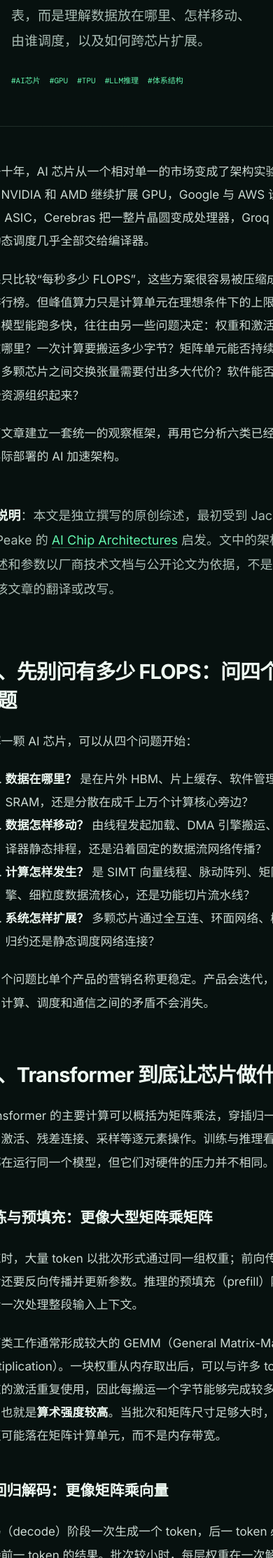
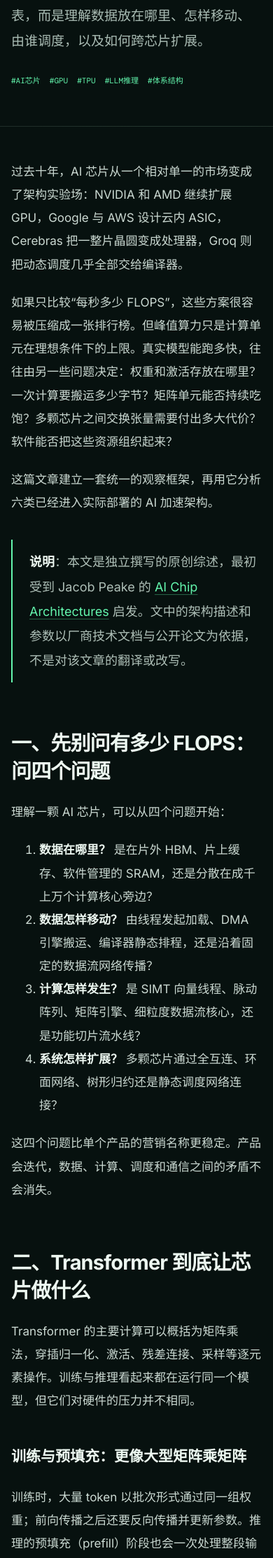
Before and after one commit to YongCHN/yongchn.github.io, a Jekyll site: the page built from _posts/2026-08-24-ai-chip-architectures.md, in a window 390 px wide. Shown: the part 458-2684 px from the top of the page at 70% size. Built offline with Jekyll 4.4.1, drawn with Linux system fonts in a browser that asks for light colours.

Commit message:
fix: prevent mobile article overflow

```diff
--- a/assets/css/main.css
+++ b/assets/css/main.css
@@ -124,6 +124,7 @@ img { display: block; max-width: 100%; }
 .post-hero h1 { margin: 0; font-size: clamp(40px, 6vw, 66px); line-height: 1.18; letter-spacing: -.05em; }
 .post-description { margin: 26px 0 0; color: #a9bbb3; font-size: 19px; line-height: 1.85; }
 .article-grid { display: grid; grid-template-columns: 170px minmax(0, var(--narrow)); gap: 70px; justify-content: center; padding-top: 72px; padding-bottom: 120px; }
+.article-main { min-width: 0; }
 .aside-sticky { position: sticky; top: 28px; display: flex; flex-direction: column; color: var(--text-muted); font-size: 12px; }
 .aside-sticky strong { margin-bottom: 24px; color: var(--text); font-size: 13px; }
 .aside-label { margin-bottom: 5px; color: #5d756a; font-family: var(--mono); font-size: 10px; letter-spacing: .1em; text-transform: uppercase; }
@@ -132,7 +133,7 @@ img { display: block; max-width: 100%; }
 .translation-note strong { font-size: 14px; }
 .translation-note p { margin: 5px 0; color: var(--text-muted); font-size: 13px; }
 .translation-note a { color: var(--warm); font-size: 12px; }
-.prose { color: #cbd9d2; font-size: 17px; line-height: 1.95; }
+.prose { min-width: 0; color: #cbd9d2; overflow-wrap: anywhere; font-size: 17px; line-height: 1.95; }
 .prose > *:first-child { margin-top: 0; }
 .prose h2 { margin: 2.3em 0 .7em; color: var(--text); font-size: 29px; line-height: 1.4; letter-spacing: -.03em; }
 .prose h3 { margin: 2em 0 .6em; color: var(--text); font-size: 21px; }
@@ -142,10 +143,10 @@ img { display: block; max-width: 100%; }
 .prose blockquote { margin: 2em 0; padding: 14px 0 14px 24px; color: #aebfb7; border-left: 2px solid var(--accent); font-size: 18px; }
 .prose blockquote p { margin: 0; }
 .prose code { padding: .15em .4em; color: var(--accent-strong); border: 1px solid var(--line); border-radius: 3px; background: var(--surface); font-family: var(--mono); font-size: .84em; }
-.prose pre { margin: 2em 0; padding: 24px; overflow-x: auto; border: 1px solid var(--line); border-radius: 6px; background: #050c0a; line-height: 1.7; }
-.prose pre code { padding: 0; color: #cbd9d2; border: 0; background: none; }
+.prose pre { width: 100%; max-width: 100%; margin: 2em 0; padding: 24px; overflow-x: auto; border: 1px solid var(--line); border-radius: 6px; background: #050c0a; line-height: 1.7; -webkit-overflow-scrolling: touch; }
+.prose pre code { padding: 0; color: #cbd9d2; border: 0; background: none; overflow-wrap: normal; word-break: normal; }
 .prose hr { margin: 3em 0; border: 0; border-top: 1px solid var(--line); }
-.prose table { display: block; width: 100%; margin: 2em 0; overflow-x: auto; border-collapse: collapse; font-size: 14px; }
+.prose table { display: block; width: 100%; max-width: 100%; margin: 2em 0; overflow-x: auto; border-collapse: collapse; font-size: 14px; -webkit-overflow-scrolling: touch; }
 .prose th, .prose td { padding: 12px; border: 1px solid var(--line); text-align: left; }
 .prose th { color: var(--text); background: var(--surface); }
 .highlight .c, .highlight .c1 { color: #5f756b; }
@@ -183,7 +184,7 @@ img { display: block; max-width: 100%; }
   .hero-inner { grid-template-columns: 1fr; gap: 50px; }
   .hero-terminal { max-width: 520px; }
   .principles-grid { grid-template-columns: 1fr; gap: 60px; }
-  .article-grid { grid-template-columns: 1fr; }
+  .article-grid { grid-template-columns: minmax(0, 1fr); }
   .article-aside { display: none; }
 }
 
```
